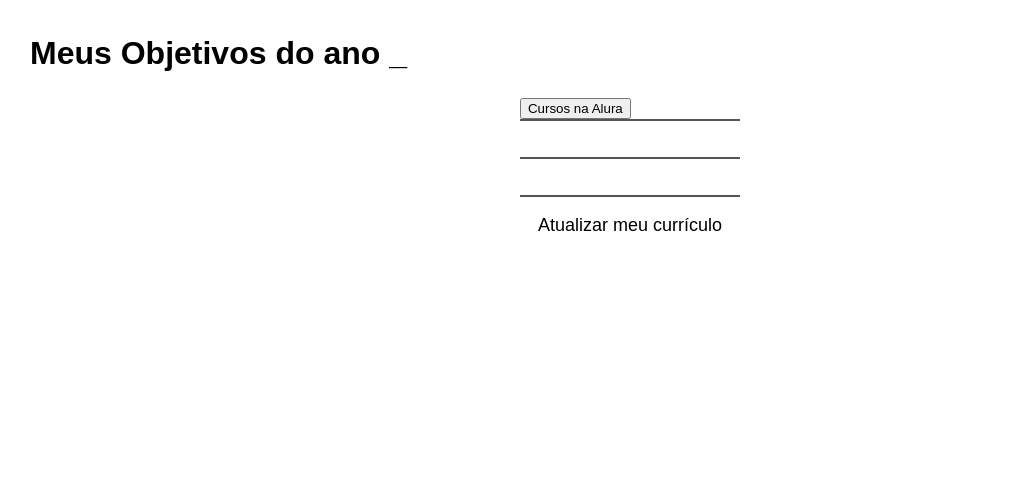
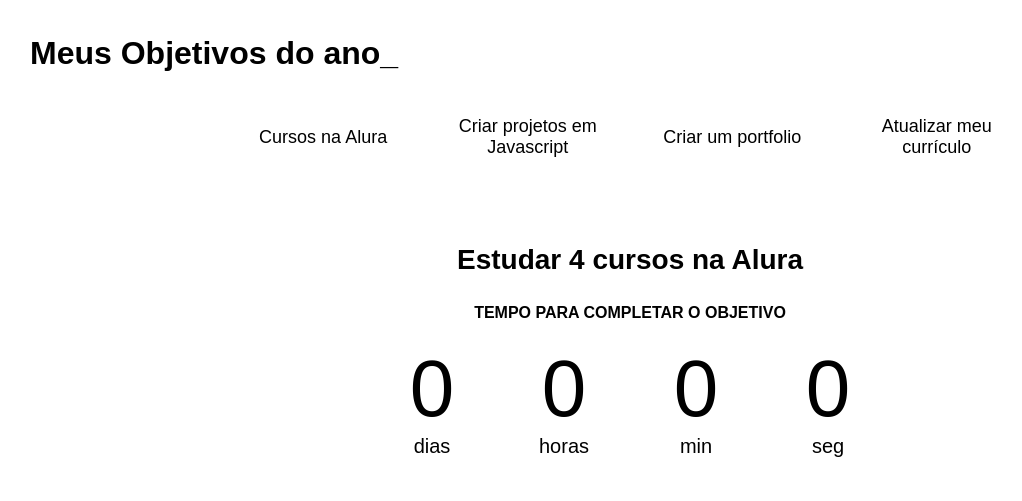
Before and after one commit to epilefinho15/Projeto-de-via-3-A, a plain HTML site: page index.html in a window 1280 px wide. Shown: the whole page, without its empty margins (10-1032 px from the left). Drawn offline with Linux system fonts and the light colour scheme.

Commit message:
sfgrfhfd

```diff
--- a/index.html
+++ b/index.html
@@ -1,21 +1,116 @@
 <!DOCTYPE html>
-<html lang="pt-br">
+    <html lang="pt-br">
+
     <head>
         <meta charset="UTF-8">
-        <meta name="viewport" content="width=devidece-width, initial-scale=1.0">
-        <title>Meus Objetivos do ano</title>
+        <meta name="viewport" content="width=device-width, initial-scale=1.0">
+        <title>Meus objetivos do ano</title>
         <link rel="stylesheet" href="style.css">
     </head>
 
     <body>
         <section class="conteudo-principal">
-            <h2 class="titulo-principal">Meus Objetivos do ano <span>_</span></h2>
-            <div class="botoes">
-                <button class="botao-ativo">Cursos na Alura</button>
-                <button class="botao"Criar Projetos em JavaScript></button>
-                <button class="botao"Criar um portfólio></button>
-                <button class="botao">Atualizar meu currículo</button>
+            <h2 class="titulo-principal">Meus Objetivos do ano<span>_</span></h2>
+            <div class="conteudo">
+                <div class="botoes">
+                    <button class="botao ativo">Cursos na Alura</button>
+                    <button class="botao">Criar projetos em Javascript</button>
+                    <button class="botao">Criar um portfolio</button>
+                    <button class="botao">Atualizar meu currículo</button>
+                </div>
+                <div class="abas-textos">
+                    <div class="aba-conteudo ativo">
+                        <h3 class="aba-conteudo-titulo-principal">Estudar 4 cursos na Alura</h3>
+                        <h4 class="aba-conteudo-titulo-secundario">Tempo para completar o objetivo</h4>
+                        <div class="contador">
+                            <div class="contador-digito">
+                                <p class="contador-digito-numero" id="dias0">7</p>
+                                <p class="contador-digito-texto">dias</p>
+                            </div>
+                            <div class="contador-digito">
+                                <p class="contador-digito-numero" id="horas0">7</p>
+                                <p class="contador-digito-texto">horas</p>
+                            </div>
+                            <div class="contador-digito">
+                                <p class="contador-digito-numero" id="min0">7</p>
+                                <p class="contador-digito-texto">min</p>
+                            </div>
+                            <div class="contador-digito">
+                                <p class="contador-digito-numero" id="seg0">7</p>
+                                <p class="contador-digito-texto">seg</p>
+                            </div>
+                        </div>
+                    </div>
+                    <div class="aba-conteudo">
+                        <h3 class="aba-conteudo-titulo-principal">Criar 5 projetos em Javascript</h3>
+                    <h4 class="aba-conteudo-titulo-secundario">Tempo para completar o objetivo</h4>
+                    <div class="contador">
+                        <div class="contador-digito">
+                            <p class="contador-digito-numero" id="dias1">7</p>
+                            <p class="contador-digito-texto">dias</p>
+                        </div>
+                        <div class="contador-digito">
+                            <p class="contador-digito-numero" id="horas1">7</p>
+                            <p class="contador-digito-texto">horas</p>
+                        </div>
+                        <div class="contador-digito">
+                            <p class="contador-digito-numero" id="min1">7</p>
+                            <p class="contador-digito-texto">min</p>
+                        </div>
+                        <div class="contador-digito">
+                            <p class="contador-digito-numero" id="seg1">7</p>
+                            <p class="contador-digito-texto">seg</p>
+                        </div>
+                    </div>
+                </div>
+                <div class="aba-conteudo">
+                    <h3 class="aba-conteudo-titulo-principal">Criar um portfolio com os meus 3 melhores projetos</h3>
+                    <h4 class="aba-conteudo-titulo-secundario">Tempo para completar o objetivo</h4>
+                    <div class="contador">
+                        <div class="contador-digito">
+                            <p class="contador-digito-numero" id="dias2">7</p>
+                            <p class="contador-digito-texto">dias</p>
+                        </div>
+                        <div class="contador-digito">
+                            <p class="contador-digito-numero" id="horas2">7</p>
+                            <p class="contador-digito-texto">horas</p>
+                        </div>
+                        <div class="contador-digito">
+                            <p class="contador-digito-numero" id="min2">7</p>
+                            <p class="contador-digito-texto">min</p>
+                        </div>
+                        <div class="contador-digito">
+                            <p class="contador-digito-numero" id="seg2">7</p>
+                            <p class="contador-digito-texto">seg</p>
+                        </div>
+                    </div>
+                </div>
+                <div class="aba-conteudo">
+                    <h3 class="aba-conteudo-titulo-principal">Atualizar meu curriculo com os certificados da Alura</h3>
+                    <h4 class="aba-conteudo-titulo-secundario">Tempo para completar o objetivo</h4>
+                    <div class="contador">
+                        <div class="contador-digito">
+                            <p class="contador-digito-numero" id="dias3">7</p>
+                            <p class="contador-digito-texto">dias</p>
+                        </div>
+                        <div class="contador-digito">
+                            <p class="contador-digito-numero" id="horas3">7</p>
+                            <p class="contador-digito-texto">horas</p>
+                        </div>
+                        <div class="contador-digito">
+                            <p class="contador-digito-numero" id="min3">7</p>
+                            <p class="contador-digito-texto">min</p>
+                        </div>
+                        <div class="contador-digito">
+                            <p class="contador-digito-numero" id="seg3">7</p>
+                            <p class="contador-digito-texto">seg</p>
+                        </div>
+                    </div>
+                </div>
             </div>
-        </section>
-    </body>
+        </div>
+    </section>
+    <script src="main.js"></script>
+</body>
+
 </html>
--- /dev/null
+++ b/main.js
@@ -0,0 +1,58 @@
+const botoes = document.querySelectorAll(".botao");
+const textos = document.querySelectorAll(".aba-conteudo");
+
+for (let i = 0; i < botoes.length; i++) {
+    botoes[i].onclick = function () {
+
+        for (let j = 0; j < botoes.length; j++) {
+            botoes[j].classList.remove("ativo");
+            textos[j].classList.remove("ativo");
+        }
+
+        botoes[i].classList.add("ativo");
+        textos[i].classList.add("ativo");
+    }
+}
+
+const contadores = document.querySelectorAll(".contador");
+const tempoObjetivo1 = new Date("2023-10-05T00:00:00");
+const tempoObjetivo2 = new Date("2023-12-05T00:00:00");
+const tempoObjetivo3 = new Date("2023-12-30T00:00:00");
+const tempoObjetivo4 = new Date("2024-02-01T00:00:00");
+
+const tempos = [tempoObjetivo1,tempoObjetivo2,tempoObjetivo3,tempoObjetivo4];
+
+
+function calculaTempo(tempoObjetivo) {
+    let tempoAtual = new Date();
+    let tempoFinal = tempoObjetivo - tempoAtual;
+    let segundos = Math.floor(tempoFinal / 1000);
+    let minutos = Math.floor(segundos / 60);
+    let horas = Math.floor(minutos / 60);
+    let dias = Math.floor(horas / 24);
+
+    segundos %= 60;
+    minutos %= 60;
+    horas %= 24;
+    if (tempoFinal > 0){
+        return [dias,horas,minutos,segundos];
+    } else {
+        return [0,0,0,0];
+    }
+}
+
+function atualizaCronometro(){
+    for (let i=0; i<contadores.length;i++){
+        document.getElementById("dias"+i).textContent = calculaTempo(tempos[i])[0];
+        document.getElementById("horas"+i).textContent = calculaTempo(tempos[i])[1];
+        document.getElementById("min"+i).textContent = calculaTempo(tempos[i])[2];
+        document.getElementById("seg"+i).textContent = calculaTempo(tempos[i])[3];
+    }
+}
+
+function comecaCronometro(){
+    atualizaCronometro();
+    setInterval(atualizaCronometro,1000);
+}
+
+comecaCronometro();
--- a/style.css
+++ b/style.css
@@ -1,15 +1,20 @@
-root { --cor-de-fundo: #161618;
+root {
+    --cor-de-fundo: #1E1E1E;
     --verde: #6FFF57;
     --branco: #FFFFFF;
     --botao-ativo: #3A375E;
     --botao-inativo: rgba(58, 55, 94, 0.5);
     --texto-fundo: rgba(58, 55, 94, 0.3);
 }
+
 body {
     background-color: var(--cor-de-fundo);
     color: var(--branco);
     font-family: 'Chakra Petch', sans-serif;
-        } .conteudo-principal{
+}
+
+
+.conteudo-principal {
     display: flex;
     flex-direction: column;
     justify-content: center;
@@ -18,16 +23,20 @@ root { --cor-de-fundo: #161618;
     width: 100%;
     margin: 0 auto;
 }
-            .titulo-principal{
+
+.titulo-principal {
     text-align: left;
     width: 100%;
     font-size: 32px;
 }
-             .titulo-principal span
-             { color: var(--verde);
+
+.titulo-principal span {
+    color: var(--verde);
 }
-             .botao{
-                 font-family: "Crakra Pecth", sans-serif;
+
+
+.botao {
+    font-family: 'Chakra Petch', sans-serif;
     background-color: var(--botao-inativo);
     color: var(--branco);
     display: flex;
@@ -38,40 +47,80 @@ root { --cor-de-fundo: #161618;
     width: 100%;
     border-bottom: 4px solid var(--botao-ativo);
     border-left: 2px solid var(--botao-ativo);
-                         border-right: none;
-                        }
-                        .botao:first-child{
-                            border-radius: .40px.40px.0.0;
-                        }
-                        botoes{
-                            display:block;
-                        }
-                        @media screen and (min-width: 768px){
-                            botoes{
-                                display: flex;
-                            }
-                            botao: first-child{
-                                border-radius:0.40px.0.0;
-                            }
-                        }
-                     .botoes {
-                        display:block
+    border-right: 2px solid var(--botao-ativo);
+    border-top: none;
 }
 
-                     botao.ativo{
+.botao:first-child {
+    border-radius: 40px 40px 0 0;
+}
+
+.botoes {
+    display: block;
+}
+
+.botao.ativo{
     background-color: var(--botao-ativo);
     border-bottom: 4px solid var(--verde);
 }
 
+.abas-textos{
+    background-color: var(--texto-fundo);
+    padding: 40px;
+    border-radius: 0 0 40px 40px;
+}
 .aba-conteudo.ativo{
-                        display: block;
+    display:block;
 }
 
 .aba-conteudo{
-                        display:none;
+    display: none;
 }
 
 .aba-conteudo-titulo-principal{
     font-size: 28px;
     text-align: center;
 }
+.aba-conteudo-titulo-secundario{
+    text-align: center;
+    color: var(--verde);
+    text-transform: uppercase;
+}
+
+.contador{
+    display:flex;
+    justify-content: center;
+    flex-wrap: wrap;
+}
+.contador-digito{
+    padding: 0 16px;
+    text-align: center;
+    min-width: 100px;
+}
+
+.contador-digito-numero{
+    font-size: 80px;
+    margin: 0;
+
+}
+
+.contador-digito-texto{
+    color: var(--verde);
+    font-size: 20px;
+    margin: 0;
+
+}
+
+@media screen and (min-width: 768px) {
+    .botoes {
+        display: flex;
+    }
+
+    .botao:first-child {
+        border-radius: 40px 0 0 0;
+    }
+
+    .botao:last-child {
+        border-radius: 0 40px 0 0;
+    }
+}
```
Lines whose indentation alone changed are shown as unchanged.
